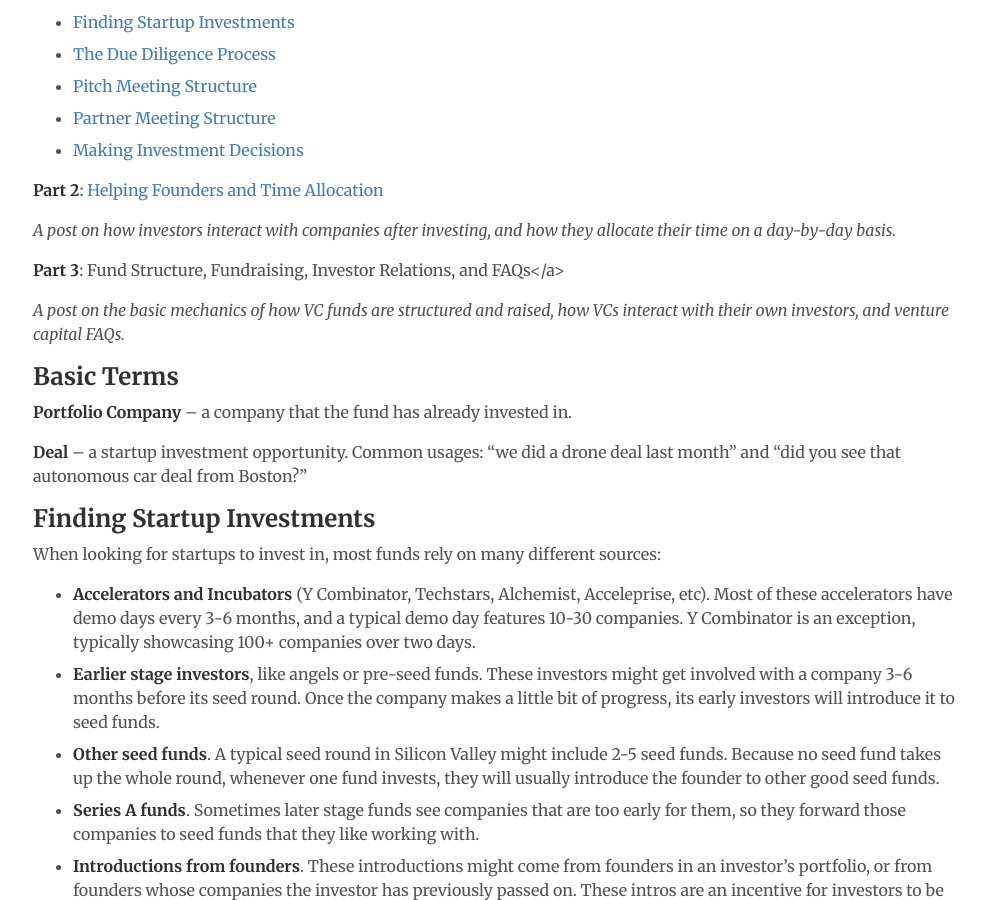
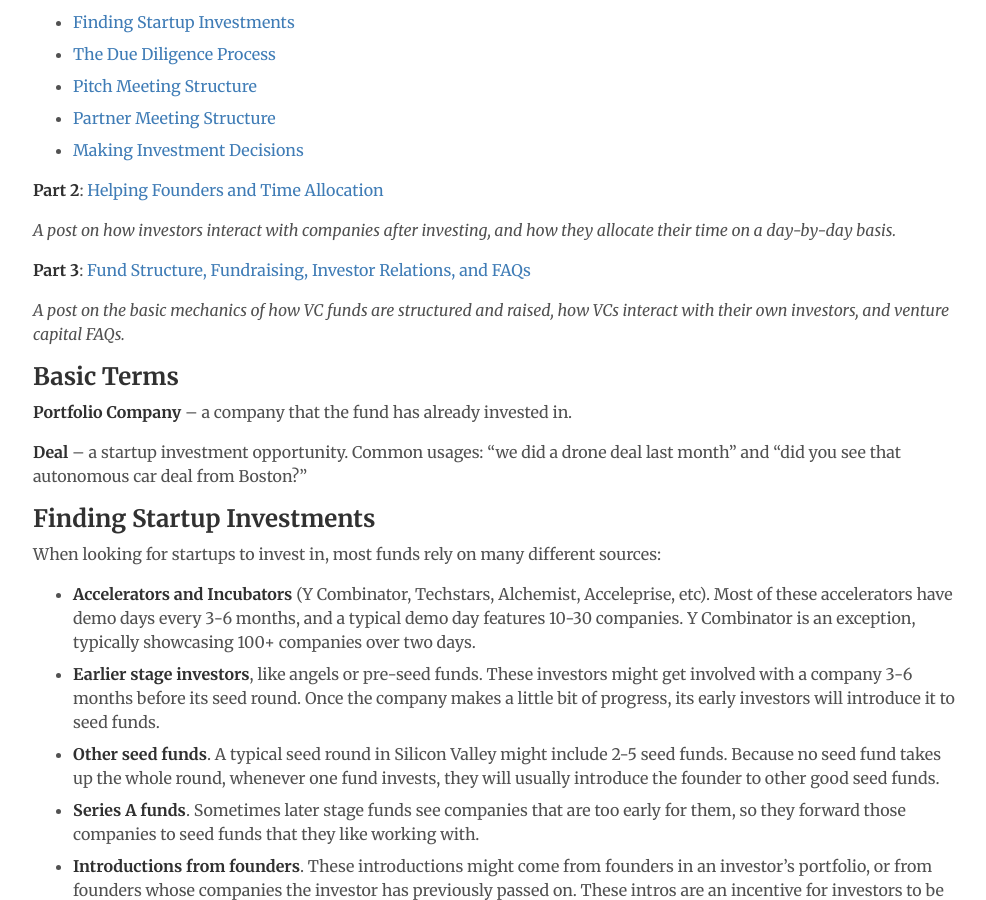
Before and after one commit to codingvc/codingvc, a Jekyll site: the page built from _posts/2017-08-16-behind-the-scenes-at-a-vc-fund-part-1-deals-deals-deals.markdown, in a window 1280 px wide and 900 px high, scrolled down 722 px. Shown: the whole window, without its empty margins (143-1129 px from the left). Built offline with Jekyll 4.4.1, drawn with Linux system fonts in a browser that asks for light colours; nearby versions of some CDN libraries; Markdown is read by kramdown in place of the engine named in the settings; comment, search, counter and statistics services are not loaded.

Commit message:
fixing typos

```diff
--- a/_posts/2017-08-16-behind-the-scenes-at-a-vc-fund-part-1-deals-deals-deals.markdown
+++ b/_posts/2017-08-16-behind-the-scenes-at-a-vc-fund-part-1-deals-deals-deals.markdown
@@ -23,7 +23,7 @@ VCs have 3 principal jobs: picking startups to invest in, helping startups after
 
 *A post on how investors interact with companies after investing, and how they allocate their time on a day-by-day basis.*
 
-**Part 3**: <a href="https://codingvc.com/behind-the-scenes-at-a-vc-fund-part-3-fund-structure-fundraising-investor-relations-and-faqs/"></a>Fund Structure, Fundraising, Investor Relations, and FAQs</a>
+**Part 3**: <a href="https://codingvc.com/behind-the-scenes-at-a-vc-fund-part-3-fund-structure-fundraising-investor-relations-and-faqs/">Fund Structure, Fundraising, Investor Relations, and FAQs</a>
 
 *A post on the basic mechanics of how VC funds are structured and raised, how VCs interact with their own investors, and venture capital FAQs.*
 
--- a/_posts/2017-08-25-behind-the-scenes-at-a-vc-fund-part-2-helping-founders-and-time-allocation.markdown
+++ b/_posts/2017-08-25-behind-the-scenes-at-a-vc-fund-part-2-helping-founders-and-time-allocation.markdown
@@ -25,7 +25,7 @@ VCs have 3 principal jobs: picking startups to invest in, helping startups after
     * <a href="#research">Research</a>
     * <a href="#events">Events</a>
 
-**Part 3**: <a href="https://codingvc.com/behind-the-scenes-at-a-vc-fund-part-3-fund-structure-fundraising-investor-relations-and-faqs/"></a>Fund Structure, Fundraising, Investor Relations, and FAQs</a>
+**Part 3**: <a href="https://codingvc.com/behind-the-scenes-at-a-vc-fund-part-3-fund-structure-fundraising-investor-relations-and-faqs/">Fund Structure, Fundraising, Investor Relations, and FAQs</a>
 
 *A post on the basic mechanics of how VC funds are structured and raised, how VCs interact with their own investors, and venture capital FAQs.*
 
```
